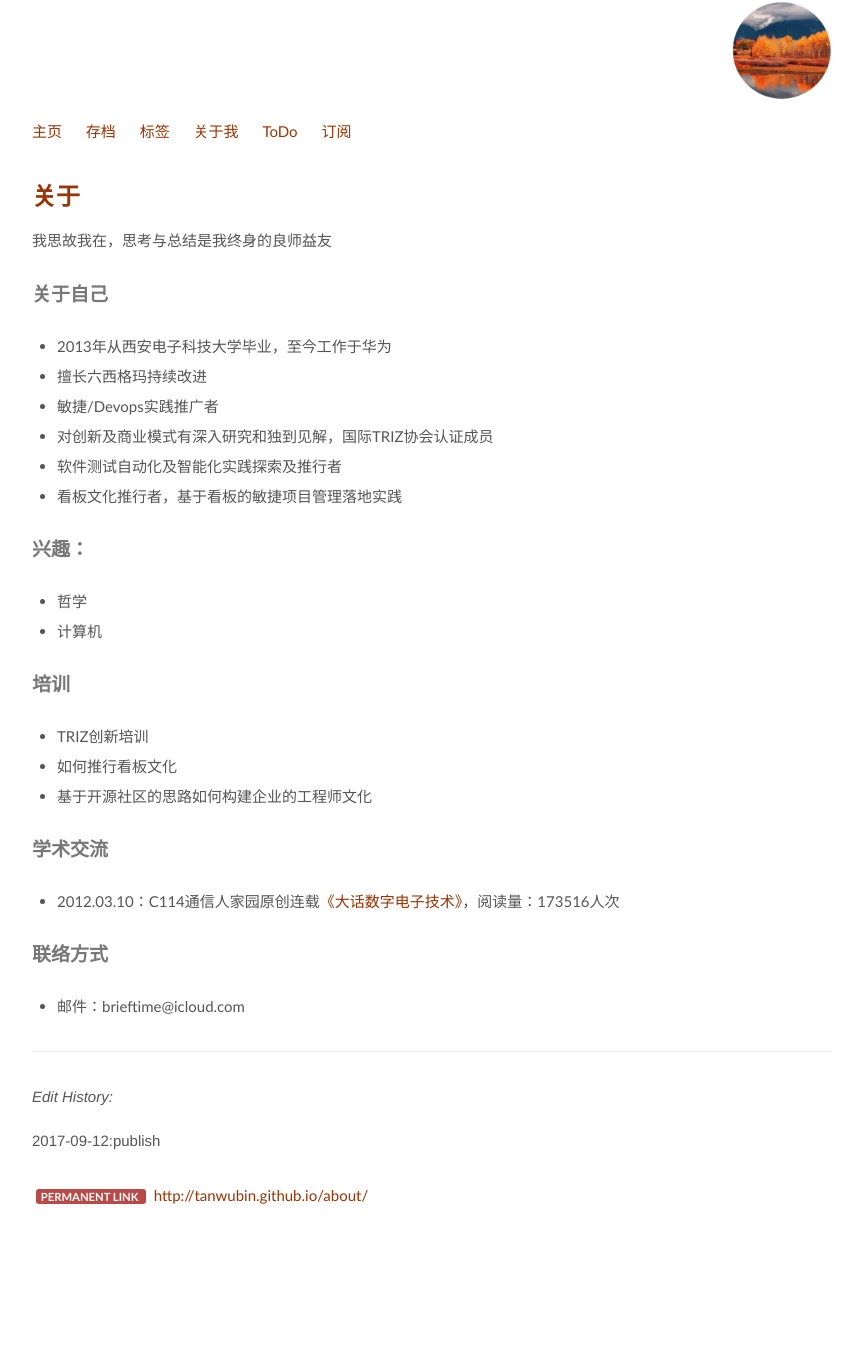
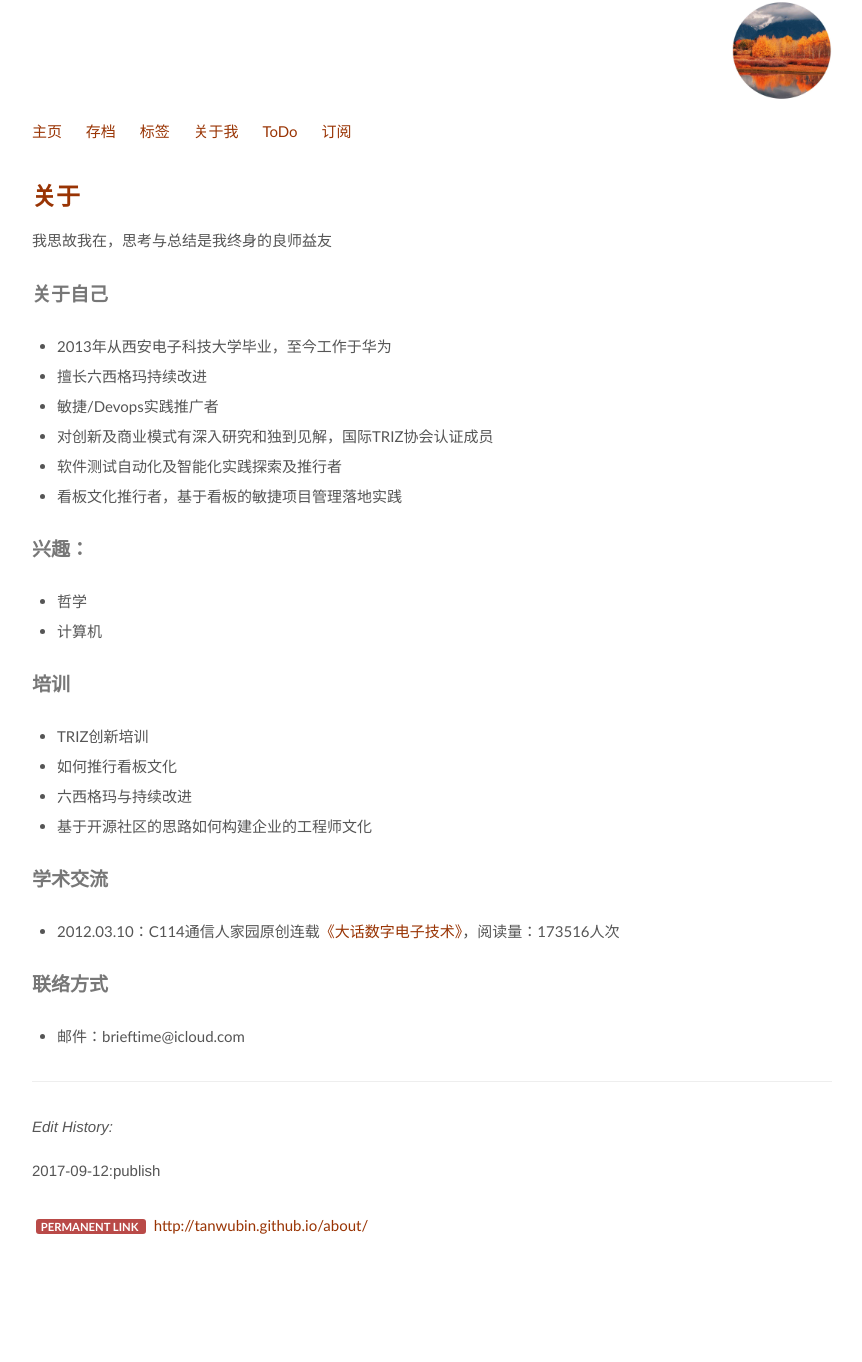
Before and after one commit to fk1091889767/tanwubin.github.io, a Jekyll site: the page built from about.md, in a window 1280 px wide. Shown: the whole page, without its empty margins (208-1070 px from the left). Built offline with Jekyll 4.4.1, drawn with Linux system fonts in a browser that asks for light colours; before the commit the page ends 1332 px from its top, so only the background shows below that.

Commit message:
update about

```diff
--- a/about.md
+++ b/about.md
@@ -23,6 +23,7 @@ permalink: /about/
 
 - TRIZ创新培训
 - 如何推行看板文化
+- 六西格玛与持续改进
 - 基于开源社区的思路如何构建企业的工程师文化
 
 ## 学术交流 ##
```
